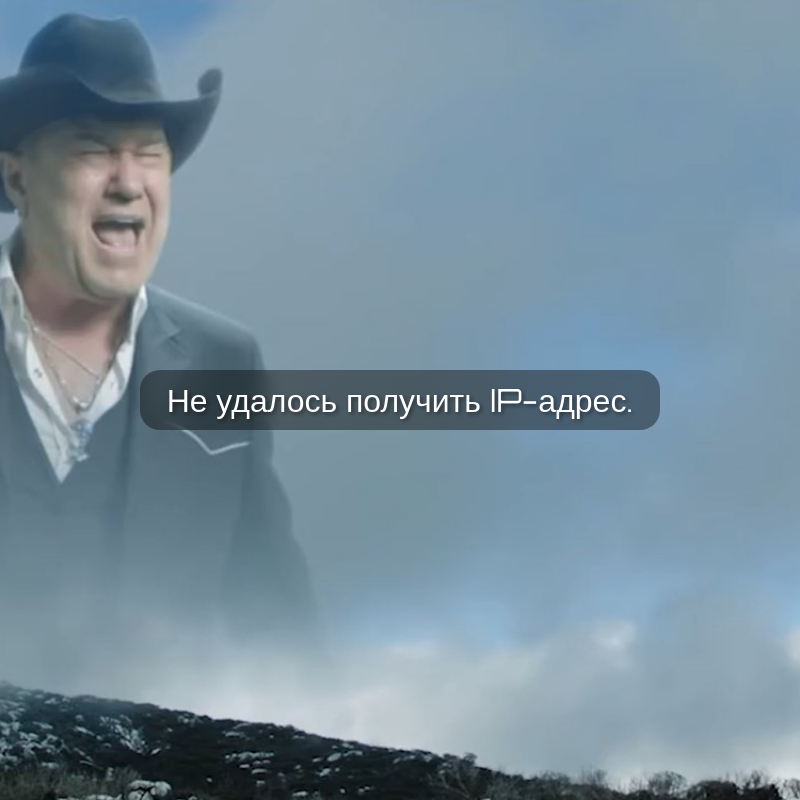
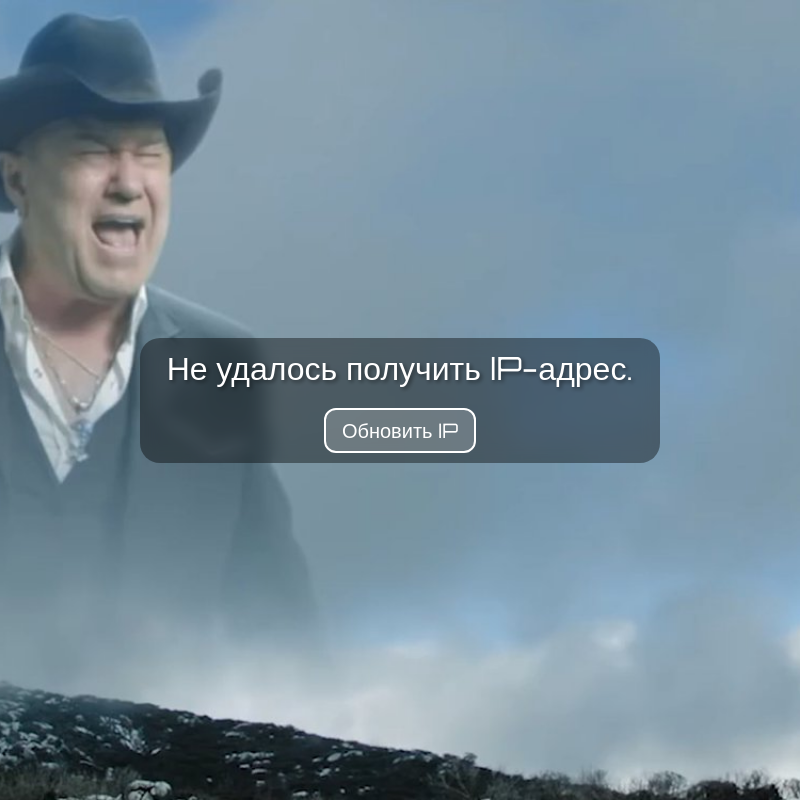
Before and after one commit to AdeNastasia/practice-with-electron, an Electron app: page index_main.html in a window 800 px wide. Drawn offline with Linux system fonts and the light colour scheme; no server answers.

Commit message:
v0.1.1 - добавила кнопку Обновить

```diff
--- a/index_main.html
+++ b/index_main.html
@@ -42,12 +42,31 @@
     position: relative;
     }
 
+  button {
+    margin-top: 20px;
+    padding: 8px 16px;
+    font-size: 2.5vw;
+    font-family: 'Orbitron', sans-serif;
+    background: rgba(255, 255, 255, 0.2);
+    color: #FFFFFF;
+    border: 2px solid #FFFFFF;
+    border-radius: 12px;
+    cursor: pointer;
+    transition: all 0.3s ease;
+  }
+
+  button:hover {
+    background: rgba(255, 255, 255, 0.4);
+    color: #000000;
+  }
+
   </style>
 </head>
 
 <body>
   <div class="ip-container">
     <div id="ip">Загрузка IP...</div>
+    <button id="refreshBtn">Обновить IP</button>
   </div>
 
   <script src="renderer.js"></script>
--- a/renderer.js
+++ b/renderer.js
@@ -1,11 +1,18 @@
+function getIp() {
+  const ipElement = document.getElementById('ip');
+  ipElement.innerText = 'Загрузка IP...';
+
   fetch('https://api.ipify.org?format=json')
     .then(response => response.json())
     .then(data => {
-    const ipElement = document.getElementById('ip');
       ipElement.innerText = `Внешний IP хоста: ${data.ip}`;
     })
     .catch(error => {
-    const ipElement = document.getElementById('ip');
       ipElement.innerText = 'Не удалось получить IP-адрес.';
       console.error('Ошибка при получении IP:', error);
     });
+}
+
+getIp();
+
+document.getElementById('refreshBtn').addEventListener('click', getIp);
```
Also changed, not shown: package.json (+4 -3 lines), 1 other file. Lines whose indentation alone changed are shown as unchanged.
